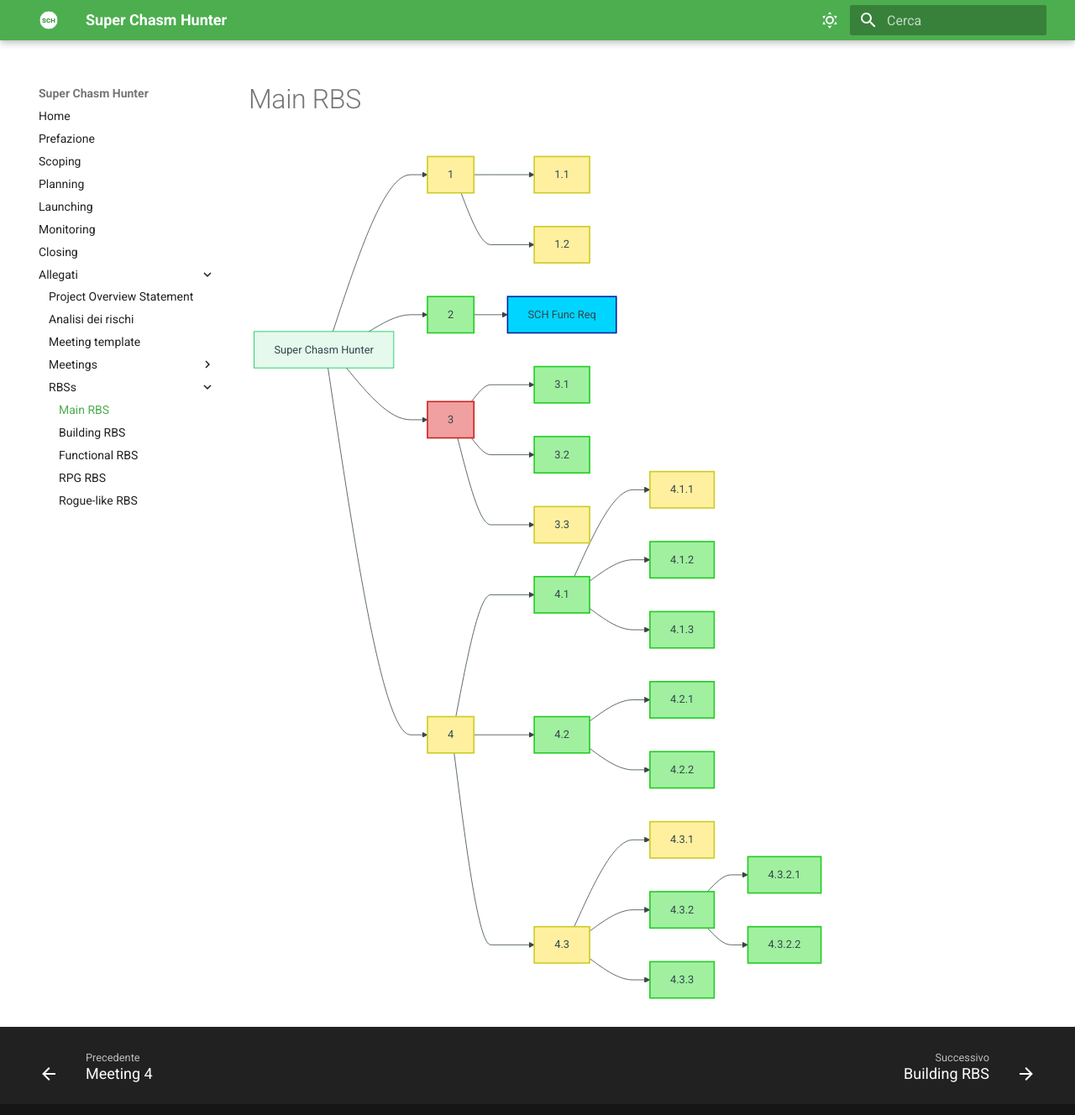
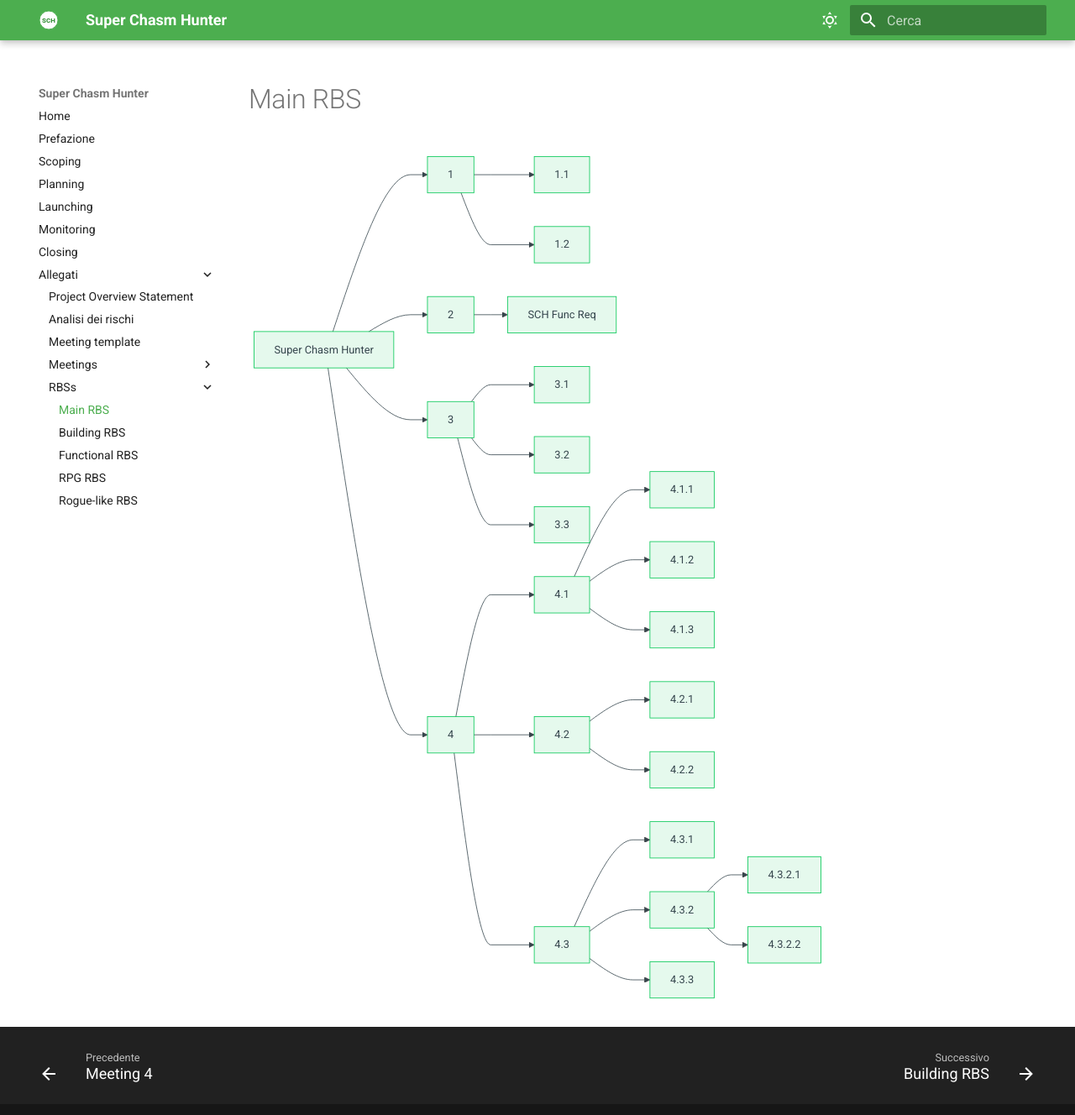
Before and after one commit to FilippoGurioli/super-chasm-hunter-pm, an MkDocs documentation site: the page built from docs/Allegati/RBSs/Main.md, in a window 1280 px wide and 1339 px high. Shown: the top 1328 px of the window at 84% size. Built offline with MkDocs 1.6.1 and Material for MkDocs 9.7.7, drawn with Linux system fonts in a browser that asks for light colours.

````diff
--- a/docs/Allegati/RBSs/Main.md
+++ b/docs/Allegati/RBSs/Main.md
@@ -57,14 +57,14 @@ graph LR
     4.3.2 --> 4.3.2.2
     4.3 --> 4.3.3
 
-    classDef verde fill:#a0f0a0,stroke:#2c2,stroke-width:2px,color:#555;
-    classDef giallo fill:#fff0a0,stroke:#cc2,stroke-width:2px,color:#555;
-    classDef rosso fill:#f0a0a0,stroke:#c22,stroke-width:2px,color:#555;
-    classDef blu fill:#00d5ff,stroke:#0023a3,stroke-width:2px,color:#555;
+    %% classDef verde fill:#a0f0a0,stroke:#2c2,stroke-width:2px,color:#555;
+    %% classDef giallo fill:#fff0a0,stroke:#cc2,stroke-width:2px,color:#555;
+    %% classDef rosso fill:#f0a0a0,stroke:#c22,stroke-width:2px,color:#555;
+    %% classDef blu fill:#00d5ff,stroke:#0023a3,stroke-width:2px,color:#555;
 
-    class 2,3.1,3.2,4.1,4.1.2,4.1.3,4.2,4.2.1,4.2.2 verde;
-    class 4.3.2,4.3.2.1,4.3.2.2,4.3.3 verde;
-    class 1,4,1.1,1.2,3.3,4.1.1,4.3,4.3.1, giallo;
-    class 2.1 blu;
-    class 3 rosso;
+    %% class 2,3.1,3.2,4.1,4.1.2,4.1.3,4.2,4.2.1,4.2.2 verde;
+    %% class 4.3.2,4.3.2.1,4.3.2.2,4.3.3 verde;
+    %% class 1,4,1.1,1.2,3.3,4.1.1,4.3,4.3.1, giallo;
+    %% class 2.1 blu;
+    %% class 3 rosso;
 ```
````
